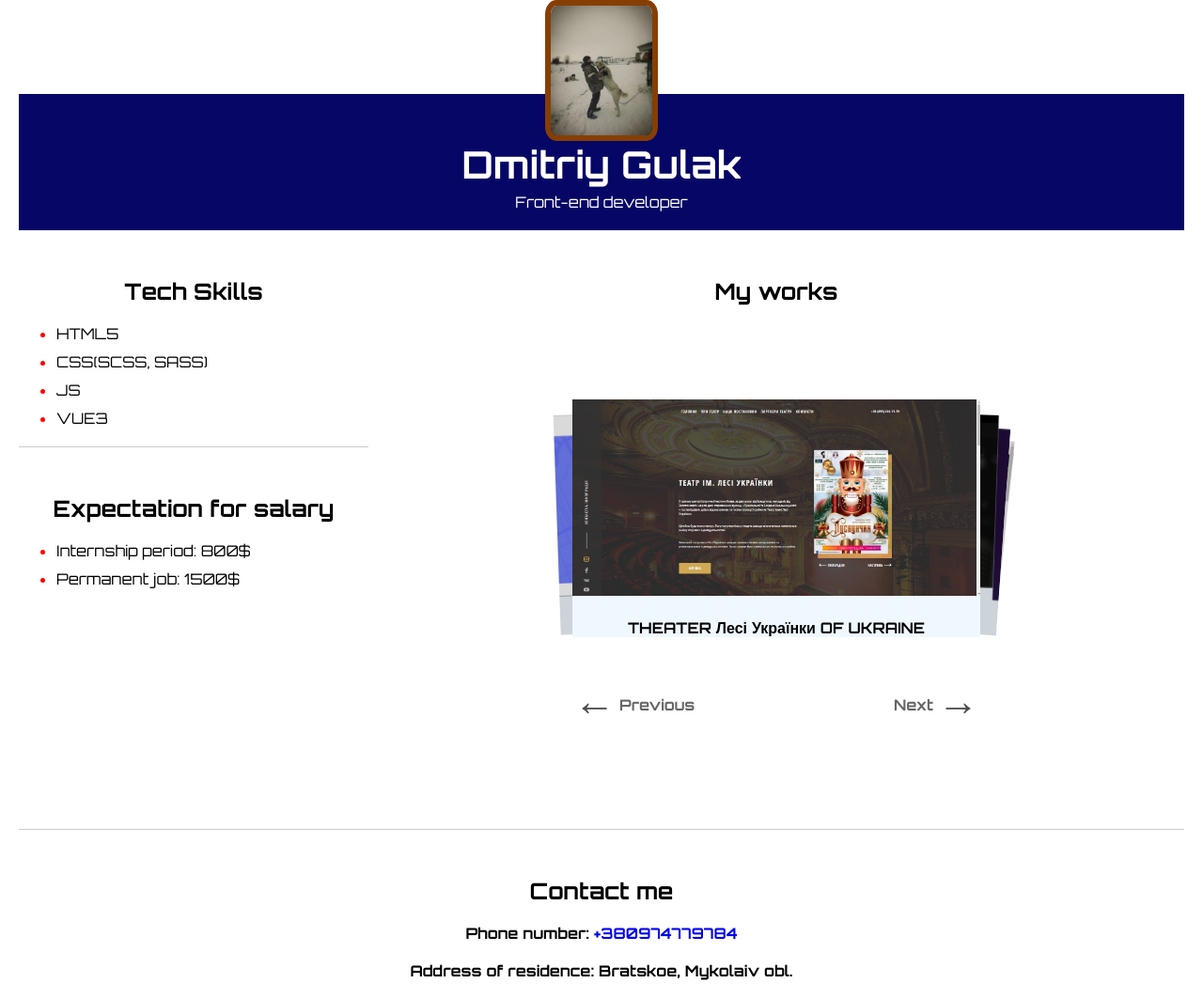
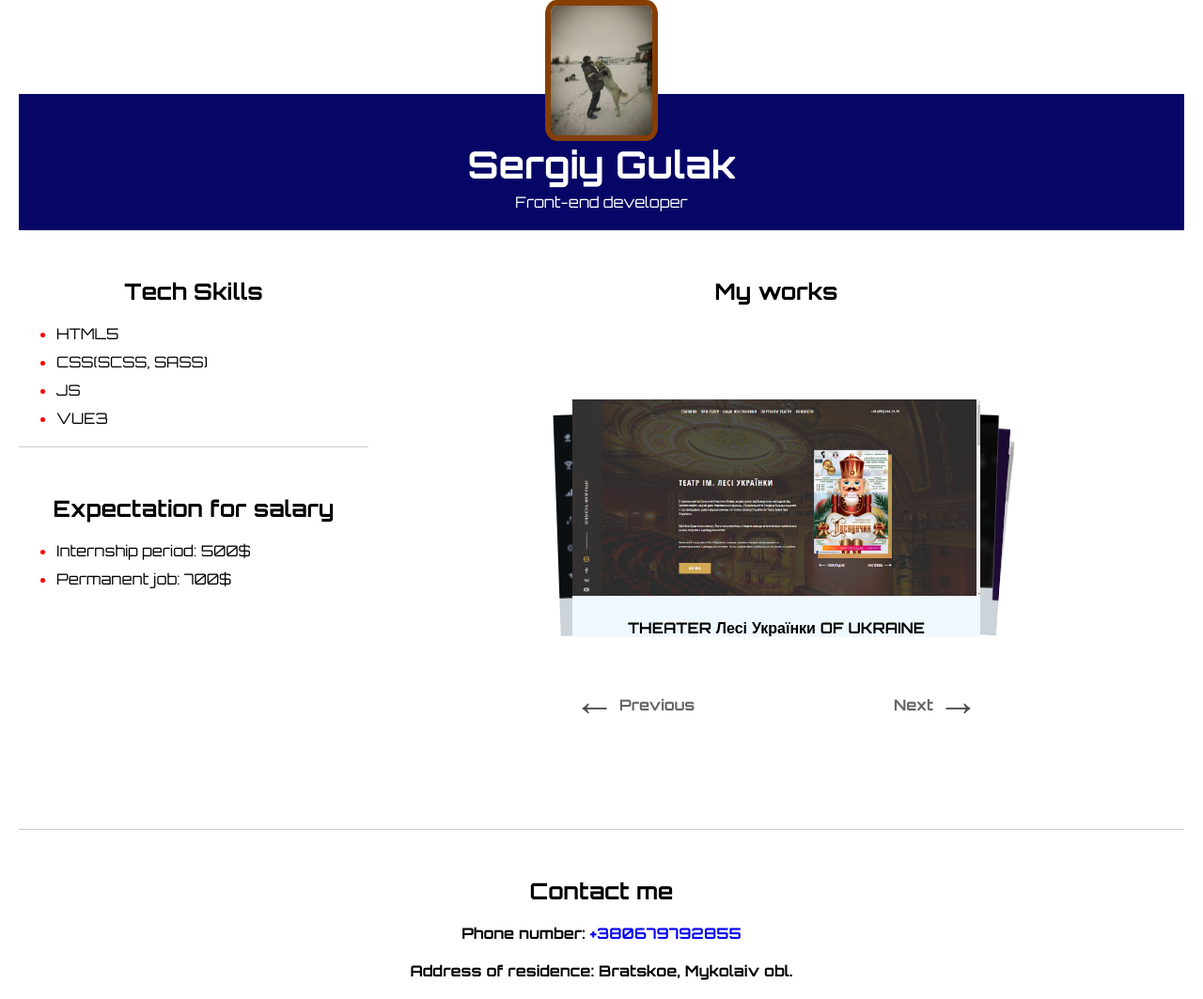
Before and after one commit to HunterAkeriano/resume-name, a plain HTML site: page index.html in a window 1280 px wide. Shown: the whole page at 94% size. Drawn offline with nearby package versions, Linux system fonts and the light colour scheme.

Commit message:
resume-name: Добавление новой информации

```diff
--- a/index.html
+++ b/index.html
@@ -21,7 +21,7 @@
             <div class="container">
                 <div class="header__info">
                     <img  class="header__info-img" src="images/avatar.png" alt="">
-                    <h1 class="header__info-title">Dmitriy Gulak</h1>
+                    <h1 class="header__info-title">Sergiy Gulak</h1>
                     <p class="header__info-subtitle"> Front-end developer</p>
                 </div>
             </div>
@@ -41,8 +41,8 @@
                     <div class="info__text ">
                         <h2 class="info__text-titles">Expectation for salary</h2>
                         <ul class="info__text-ul">
-                            <li class="info__text-ul-li"><span class="span-text">Internship period: 800$</span></li>
-                            <li class="info__text-ul-li"><span class="span-text">Permanent job: 1500$</span></li>
+                            <li class="info__text-ul-li"><span class="span-text">Internship period: 500$</span></li>
+                            <li class="info__text-ul-li"><span class="span-text">Permanent job: 700$</span></li>
                         </ul>
                         </div>
             </section>
@@ -86,6 +86,13 @@
                                         VAC</p>
                                 </a>
                             </div>
+                            <div class="swiper-slide slide2">
+                                <a href="https://doit-gg.netlify.app/" target="_blank">
+                                    <img src="images/work5.jpg" alt="">
+                                    <p class="slide-text">
+                                        DoIT</p>
+                                </a>
+                            </div>
                         </div>
                         <div class="swiper-button-prev"><span class="btn-span">Previous</span></div>
                         <div class="swiper-button-next"><span class="btn">Next</span></div>
@@ -105,7 +112,7 @@
     <footer class="footer" >
         <h2 class="footer-title">Contact me</h2>
         <div class="footer__info">
-            <p class="footer__info-numbers">Phone number: <a href="tel:+380974779784">+380974779784</a></p>
+            <p class="footer__info-numbers">Phone number: <a href="tel:+380679792855">+380679792855</a></p>
             <p class="footer__info-adress">Address of residence: Bratskoe, Mykolaiv obl.</p>
         </div>
     </footer>
```
Also changed, not shown: images/work5.jpg (added).
